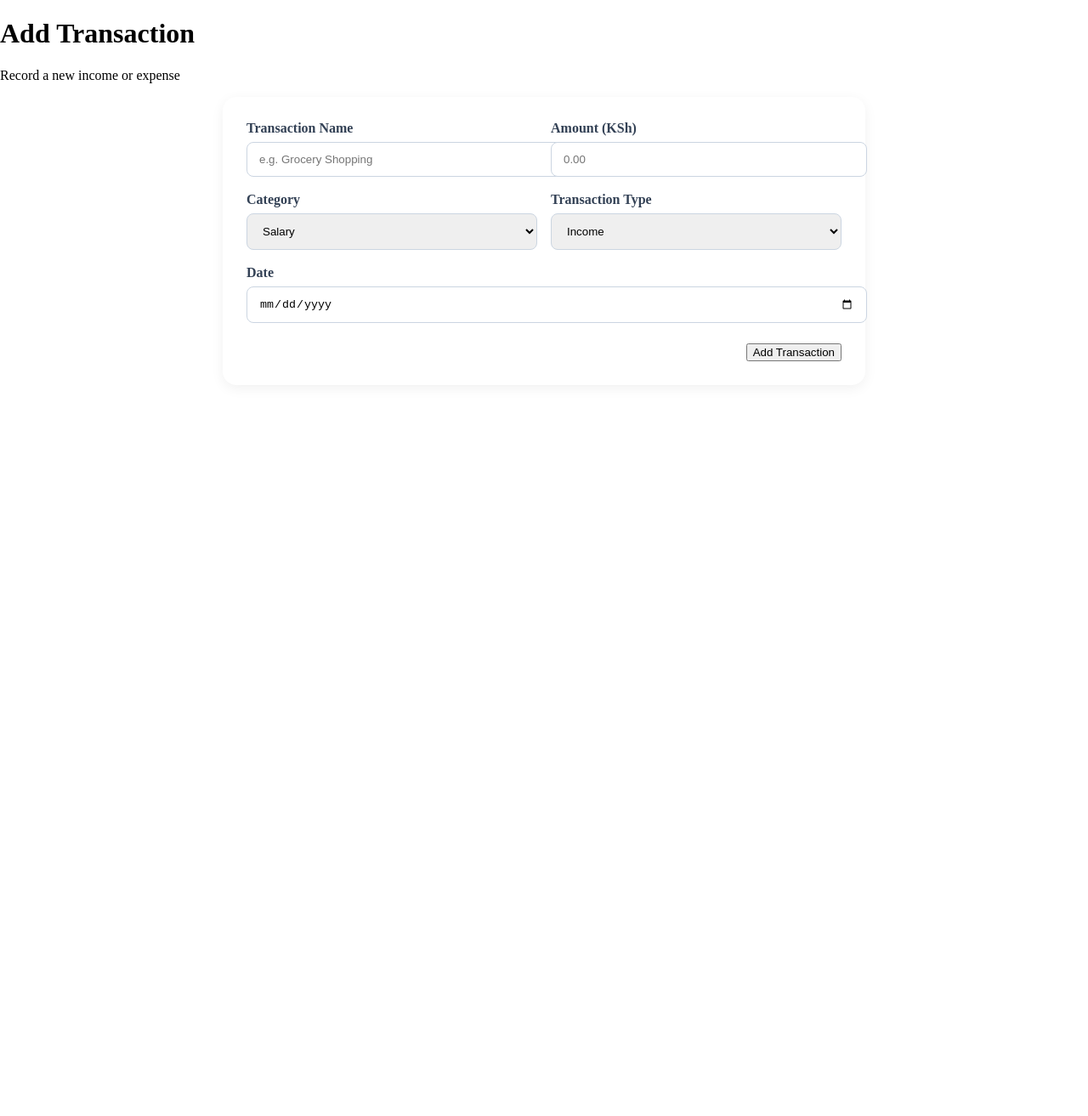
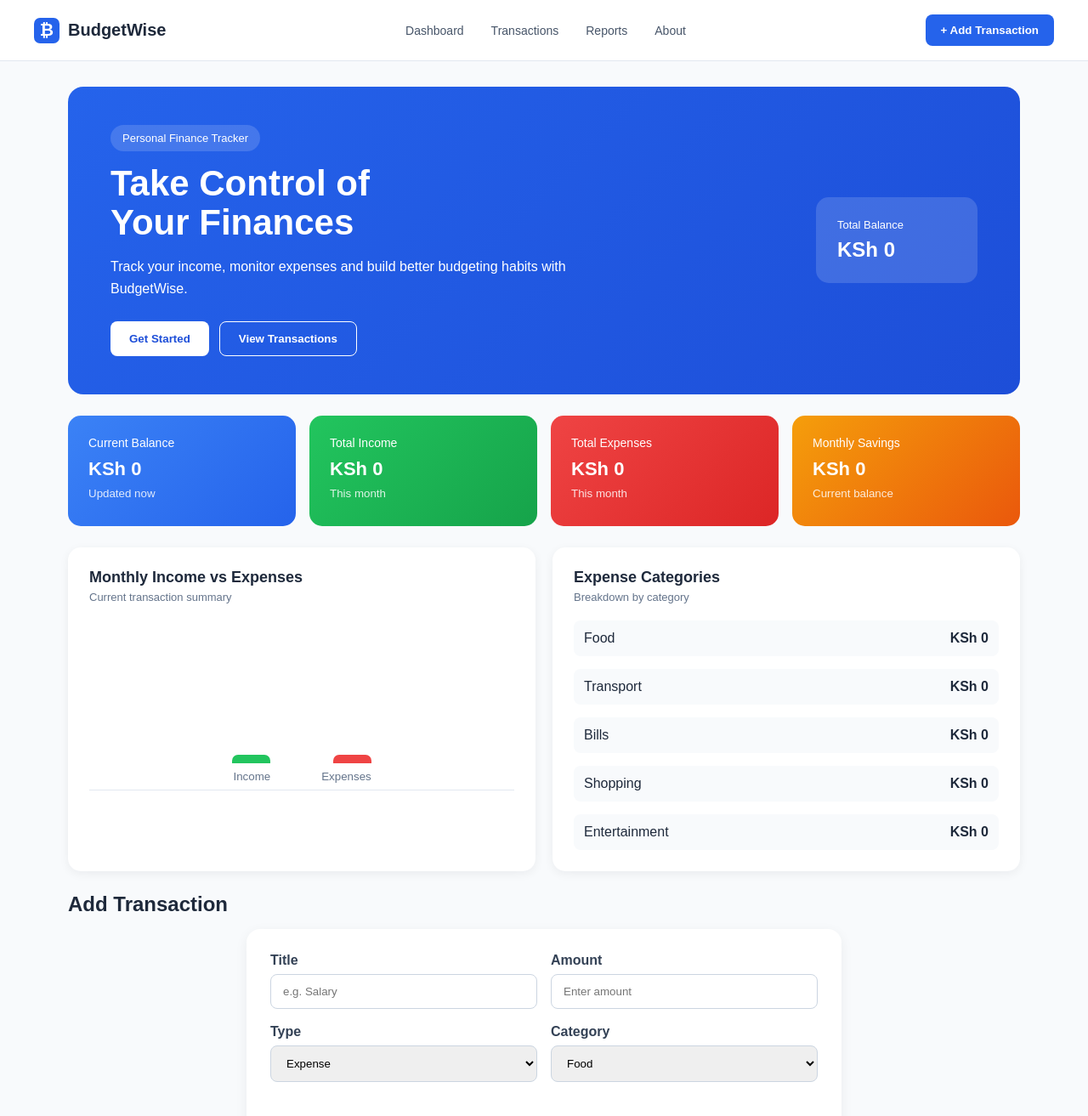
Before and after one commit to calebkamau092-dev/BudgetWise, a React (Vite) app: page / in a window 1280 px wide. Shown: the top 1313 px of the page at 85% size. Before the commit the page ends 821 px from the top, so only its background shows below. Built offline with nearby package versions, Linux system fonts and the light colour scheme.

Commit message:
Make full BudgetWise dashboard the main application

```diff
--- /dev/null
+++ b/src/App.jsx
@@ -0,0 +1,307 @@
+import { useEffect, useState } from 'react';
+import { loadTransactions, saveTransactions } from './utils/localStorage';
+import './styles/App.css';
+import './styles/Dashboard.css';
+import './styles/Navbar.css';
+import './styles/Transaction.css';
+import './styles/Form.css';
+
+function App() {
+  const [transactions, setTransactions] = useState(() => loadTransactions());
+
+  const [form, setForm] = useState({
+    title: '',
+    type: 'expense',
+    category: 'Food',
+    amount: '',
+  });
+
+  useEffect(() => {
+    saveTransactions(transactions);
+  }, [transactions]);
+
+  const income = transactions
+    .filter((transaction) => transaction.type === 'income')
+    .reduce((total, transaction) => total + Number(transaction.amount), 0);
+
+  const expenses = transactions
+    .filter((transaction) => transaction.type === 'expense')
+    .reduce((total, transaction) => total + Number(transaction.amount), 0);
+
+  const balance = income - expenses;
+
+  const handleChange = (event) => {
+    setForm({
+      ...form,
+      [event.target.name]: event.target.value,
+    });
+  };
+
+  const handleSubmit = (event) => {
+    event.preventDefault();
+
+    if (!form.title || !form.amount) {
+      alert('Please enter a title and amount.');
+      return;
+    }
+
+    const newTransaction = {
+      id: Date.now(),
+      title: form.title,
+      type: form.type,
+      category: form.category,
+      amount: Number(form.amount),
+      date: new Date().toISOString().split('T')[0],
+    };
+
+    setTransactions([newTransaction, ...transactions]);
+
+    setForm({
+      title: '',
+      type: 'expense',
+      category: 'Food',
+      amount: '',
+    });
+  };
+
+  return (
+    <div className="app">
+      <nav className="navbar">
+        <div className="brand">
+          <span className="brand-icon">₿</span>
+          <span>BudgetWise</span>
+        </div>
+
+        <div className="nav-links">
+          <a href="#dashboard">Dashboard</a>
+          <a href="#transactions">Transactions</a>
+          <a href="#reports">Reports</a>
+          <a href="#about">About</a>
+        </div>
+
+        <button className="add-button" onClick={() => document.getElementById('transaction-form')?.scrollIntoView()}>
+          + Add Transaction
+        </button>
+      </nav>
+
+      <main>
+        <section className="hero" id="dashboard">
+          <div>
+            <span className="hero-label">Personal Finance Tracker</span>
+
+            <h1>
+              Take Control of
+              <br />
+              Your Finances
+            </h1>
+
+            <p>
+              Track your income, monitor expenses and build better
+              budgeting habits with BudgetWise.
+            </p>
+
+            <div className="hero-buttons">
+              <button onClick={() => document.getElementById('transaction-form')?.scrollIntoView()}>
+                Get Started
+              </button>
+
+              <button
+                className="secondary-button"
+                onClick={() => document.getElementById('transactions')?.scrollIntoView()}
+              >
+                View Transactions
+              </button>
+            </div>
+          </div>
+
+          <div className="hero-balance">
+            <span>Total Balance</span>
+            <strong>KSh {balance.toLocaleString()}</strong>
+          </div>
+        </section>
+
+        <section className="cards">
+          <div className="summary-card balance-card">
+            <span>Current Balance</span>
+            <strong>KSh {balance.toLocaleString()}</strong>
+            <small>Updated now</small>
+          </div>
+
+          <div className="summary-card income-card">
+            <span>Total Income</span>
+            <strong>KSh {income.toLocaleString()}</strong>
+            <small>This month</small>
+          </div>
+
+          <div className="summary-card expense-card">
+            <span>Total Expenses</span>
+            <strong>KSh {expenses.toLocaleString()}</strong>
+            <small>This month</small>
+          </div>
+
+          <div className="summary-card savings-card">
+            <span>Monthly Savings</span>
+            <strong>KSh {Math.max(balance, 0).toLocaleString()}</strong>
+            <small>Current balance</small>
+          </div>
+        </section>
+
+        <section className="content-grid">
+          <div className="dashboard-panel">
+            <h2>Monthly Income vs Expenses</h2>
+            <p>Current transaction summary</p>
+
+            <div className="simple-chart">
+              <div>
+                <span style={{ height: `${Math.min(income / 100, 180)}px` }}></span>
+                <small>Income</small>
+              </div>
+
+              <div>
+                <span style={{ height: `${Math.min(expenses / 100, 180)}px` }}></span>
+                <small>Expenses</small>
+              </div>
+            </div>
+          </div>
+
+          <div className="dashboard-panel">
+            <h2>Expense Categories</h2>
+            <p>Breakdown by category</p>
+
+            <div className="category-list">
+              {['Food', 'Transport', 'Bills', 'Shopping', 'Entertainment'].map(
+                (category) => {
+                  const total = transactions
+                    .filter(
+                      (transaction) =>
+                        transaction.type === 'expense' &&
+                        transaction.category === category
+                    )
+                    .reduce(
+                      (sum, transaction) => sum + Number(transaction.amount),
+                      0
+                    );
+
+                  return (
+                    <div className="category-row" key={category}>
+                      <span>{category}</span>
+                      <strong>KSh {total.toLocaleString()}</strong>
+                    </div>
+                  );
+                }
+              )}
+            </div>
+          </div>
+        </section>
+
+        <section className="form-section" id="transaction-form">
+          <h2>Add Transaction</h2>
+
+          <form className="form-container" onSubmit={handleSubmit}>
+            <div className="form-row">
+              <div className="form-group">
+                <label>Title</label>
+                <input
+                  name="title"
+                  value={form.title}
+                  onChange={handleChange}
+                  placeholder="e.g. Salary"
+                />
+              </div>
+
+              <div className="form-group">
+                <label>Amount</label>
+                <input
+                  type="number"
+                  name="amount"
+                  value={form.amount}
+                  onChange={handleChange}
+                  placeholder="Enter amount"
+                />
+              </div>
+            </div>
+
+            <div className="form-row">
+              <div className="form-group">
+                <label>Type</label>
+                <select
+                  name="type"
+                  value={form.type}
+                  onChange={handleChange}
+                >
+                  <option value="expense">Expense</option>
+                  <option value="income">Income</option>
+                </select>
+              </div>
+
+              <div className="form-group">
+                <label>Category</label>
+                <select
+                  name="category"
+                  value={form.category}
+                  onChange={handleChange}
+                >
+                  <option>Food</option>
+                  <option>Transport</option>
+                  <option>Bills</option>
+                  <option>Shopping</option>
+                  <option>Entertainment</option>
+                </select>
+              </div>
+            </div>
+
+            <div className="form-actions">
+              <button type="submit" className="add-button">
+                Add Transaction
+              </button>
+            </div>
+          </form>
+        </section>
+
+        <section className="transactions-section" id="transactions">
+          <div className="section-heading">
+            <div>
+              <h2>Recent Transactions</h2>
+              <p>Latest activity</p>
+            </div>
+          </div>
+
+          <div className="transaction-list">
+            {transactions.length === 0 ? (
+              <p className="empty-state">No transactions yet.</p>
+            ) : (
+              transactions.slice(0, 10).map((transaction) => (
+                <div className="transaction-item" key={transaction.id}>
+                  <div>
+                    <strong>{transaction.title}</strong>
+                    <span>
+                      {transaction.category} · {transaction.date}
+                    </span>
+                  </div>
+
+                  <div
+                    className={
+                      transaction.type === 'income'
+                        ? 'transaction-income'
+                        : 'transaction-expense'
+                    }
+                  >
+                    {transaction.type === 'income' ? '+' : '-'}KSh{' '}
+                    {Number(transaction.amount).toLocaleString()}
+                  </div>
+                </div>
+              ))
+            )}
+          </div>
+        </section>
+      </main>
+
+      <footer>
+        <strong>BudgetWise</strong>
+        <span>Smart Spending Starts Here</span>
+      </footer>
+    </div>
+  );
+}
+
+export default App;
--- a/src/main.jsx
+++ b/src/main.jsx
@@ -1,10 +1,10 @@
 import { StrictMode } from 'react'
 import { createRoot } from 'react-dom/client'
 import './index.css'
-import AddTransaction from './Components/AddTransaction'
+import App from './App'
 
 createRoot(document.getElementById('root')).render(
   <StrictMode>
-    <AddTransaction />
+    <App />
   </StrictMode>,
 )
```
